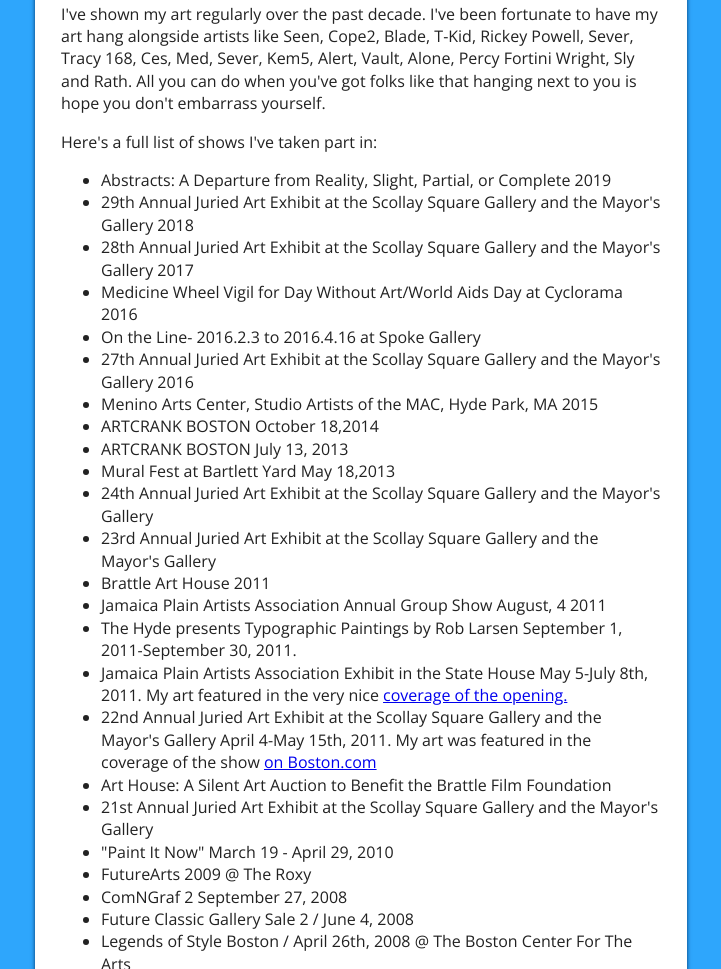
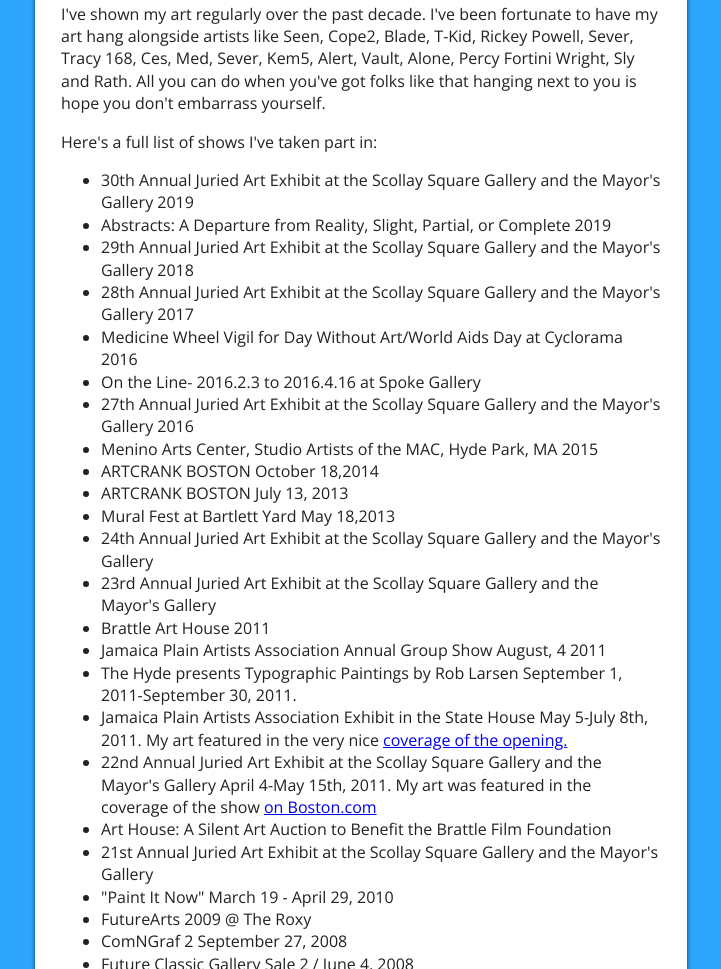
Before and after one commit to roblarsen/roblarsen.github.io, a plain HTML site: page index.html in a window 1280 px wide. Shown: the part 1406-2375 px from the top of the page, without its empty margins (279-1000 px from the left). Drawn offline with nearby package versions, Linux system fonts and the light colour scheme.

Commit message:
Latest HPAA show

```diff
--- a/content/art-shows.html
+++ b/content/art-shows.html
@@ -1,6 +1,7 @@
 <p>I've shown my art regularly over the past decade. I've been fortunate to have my art hang alongside artists like Seen, Cope2, Blade, T-Kid, Rickey Powell, Sever, Tracy 168, Ces, Med, Sever, Kem5, Alert, Vault, Alone, Percy Fortini Wright, Sly and Rath. All you can do when you've got folks like that hanging next to you is hope you don't embarrass yourself. </p>
 <p>Here's a full list of shows I've taken part in:</p>
 <ul>
+    <li>30th Annual Juried Art Exhibit at the Scollay Square Gallery and the Mayor's Gallery 2019</li>
     <li>Abstracts: A Departure from Reality, Slight, Partial, or Complete 2019</li>
     <li>29th Annual Juried Art Exhibit at the Scollay Square Gallery and the Mayor's Gallery 2018</li>
     <li>28th Annual Juried Art Exhibit at the Scollay Square Gallery and the Mayor's Gallery 2017</li>
```
